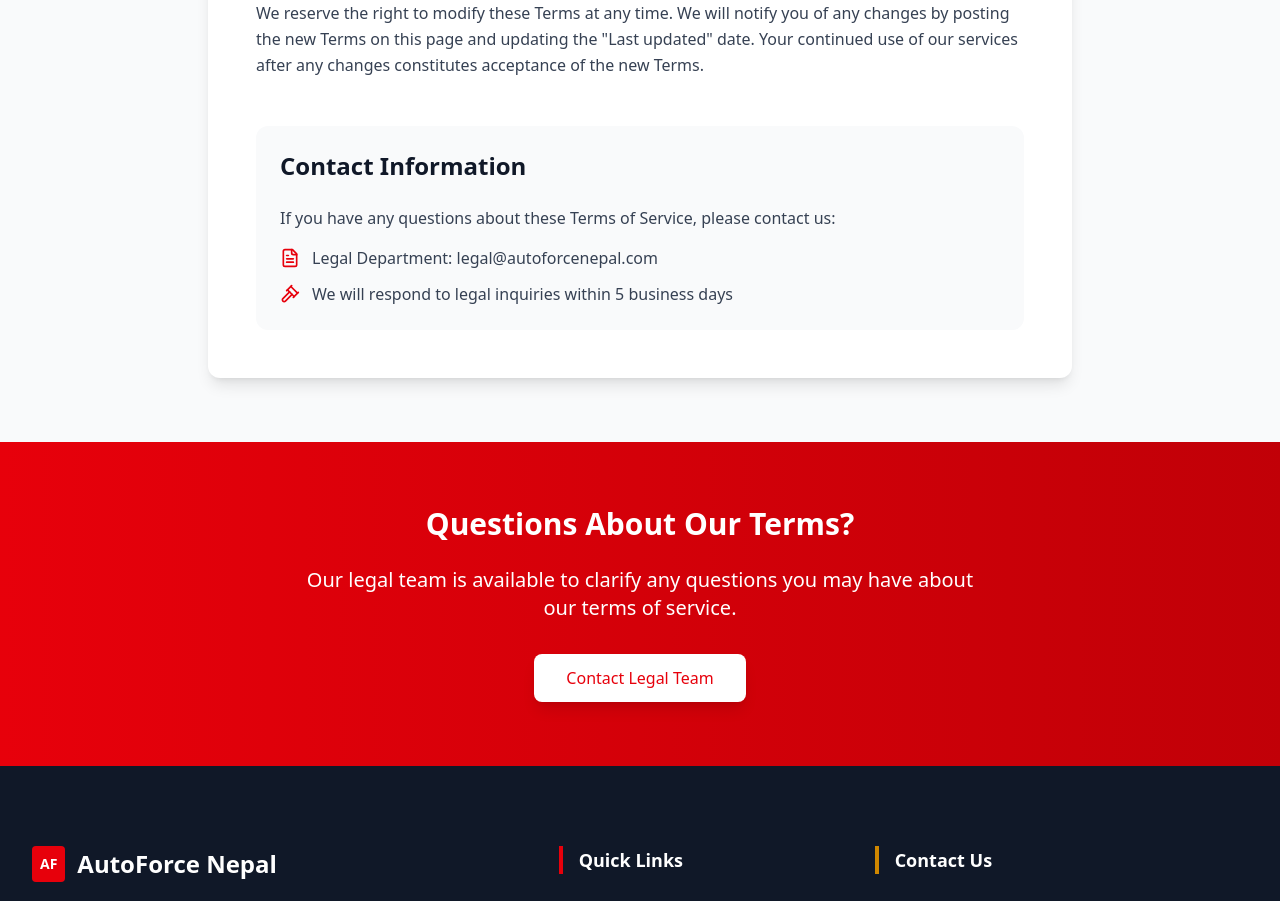
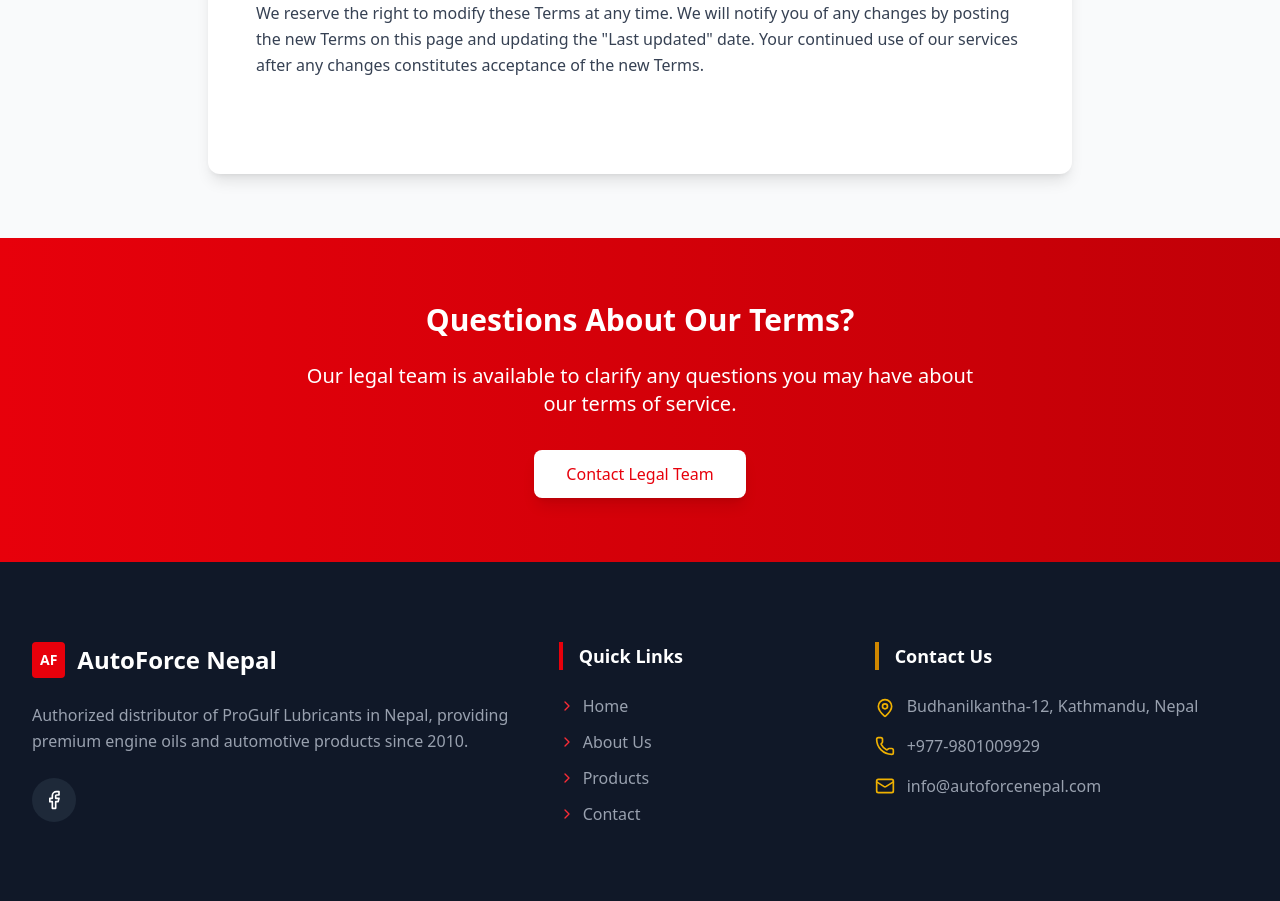
Before and after one commit to intechmatrix/AutoForce-Nepal, a Next.js app: page /terms-of-service in a window 1280 px wide. Shown: the part 3420-4321 px from the top of the page. Built offline with nearby package versions, Linux system fonts and the light colour scheme.

Commit message:
after test changed 2

```diff
--- a/src/app/terms-of-service/page.tsx
+++ b/src/app/terms-of-service/page.tsx
@@ -312,31 +312,6 @@
                   of the new Terms.
                 </p>
               </div>
-
-              {/* Contact Information */}
-              <div className="bg-gray-50 p-6 rounded-xl">
-                <h2 className="text-2xl font-bold text-gray-900 mb-6">
-                  Contact Information
-                </h2>
-                <p className="text-gray-700 mb-4">
-                  If you have any questions about these Terms of Service, please
-                  contact us:
-                </p>
-                <div className="space-y-3">
-                  <div className="flex items-center space-x-3">
-                    <FileText className="h-5 w-5 text-red-600" />
-                    <span className="text-gray-700">
-                      Legal Department: legal@autoforcenepal.com
-                    </span>
-                  </div>
-                  <div className="flex items-center space-x-3">
-                    <Gavel className="h-5 w-5 text-red-600" />
-                    <span className="text-gray-700">
-                      We will respond to legal inquiries within 5 business days
-                    </span>
-                  </div>
-                </div>
-              </div>
             </div>
           </div>
         </div>
```
